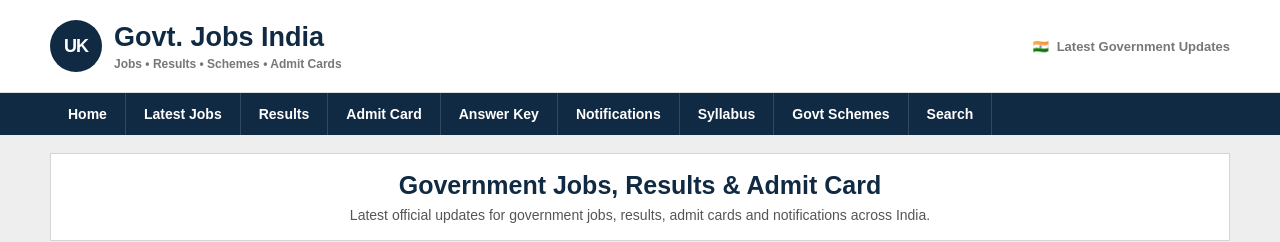
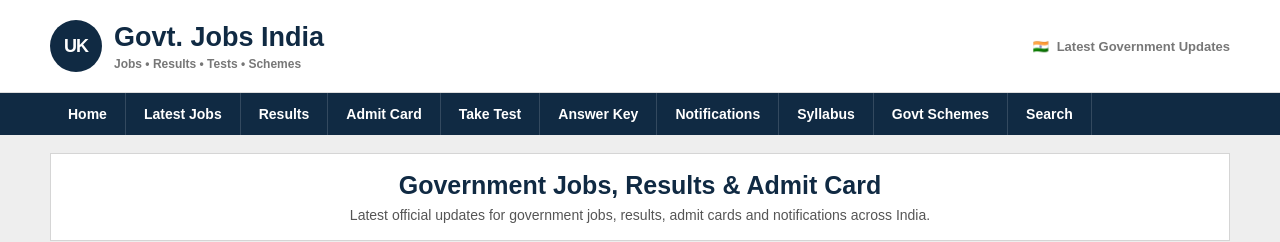
Before and after one commit to 1testbot0019-boop/job-website, a Next.js app in the folder frontend/: page / in a window 1280 px wide. Shown: the top 242 px of the page. Built offline with nearby package versions, Linux system fonts and the light colour scheme; no server answers; the database is empty.

Commit message:
Add Take Test navigation to site header

```diff
--- a/frontend/components/Header.js
+++ b/frontend/components/Header.js
@@ -5,6 +5,7 @@ const NAV = [
   { href: "/jobs", label: "Latest Jobs" },
   { href: "/results", label: "Results" },
   { href: "/admit-card", label: "Admit Card" },
+  { href: "/take-test", label: "Take Test" },
   { href: "/answer-key", label: "Answer Key" },
   { href: "/notification", label: "Notifications" },
   { href: "/syllabus", label: "Syllabus" },
@@ -15,8 +16,8 @@ const NAV = [
 export default function Header() {
   return (
     <header className="site-header">
-      <div className="top-strip"><div className="site-shell header-main"><Link href="/" className="brand"><span className="brand-mark">UK</span><span><strong> Govt. Jobs India </strong><small>Jobs • Results • Schemes • Admit Cards</small></span></Link><div className="header-note"><span>🇮🇳</span><span>Latest Government Updates</span></div></div></div>
-      <nav className="nav-bar"><div className="site-shell nav-inner">{NAV.map((item) => <Link key={item.href} href={item.href} className="nav-link">{item.label}</Link>)}</div></nav>
+      <div className="top-strip"><div className="site-shell header-main"><Link href="/" className="brand"><span className="brand-mark">UK</span><span><strong> Govt. Jobs India </strong><small>Jobs • Results • Tests • Schemes</small></span></Link><div className="header-note"><span>🇮🇳</span><span>Latest Government Updates</span></div></div></div>
+      <nav className="nav-bar"><div className="site-shell nav-inner">{NAV.map((item) => <Link key={item.href} href={item.href} className={`nav-link ${item.href === "/take-test" ? "test-nav-link" : ""}`}>{item.label}</Link>)}</div></nav>
     </header>
   );
 }
```
